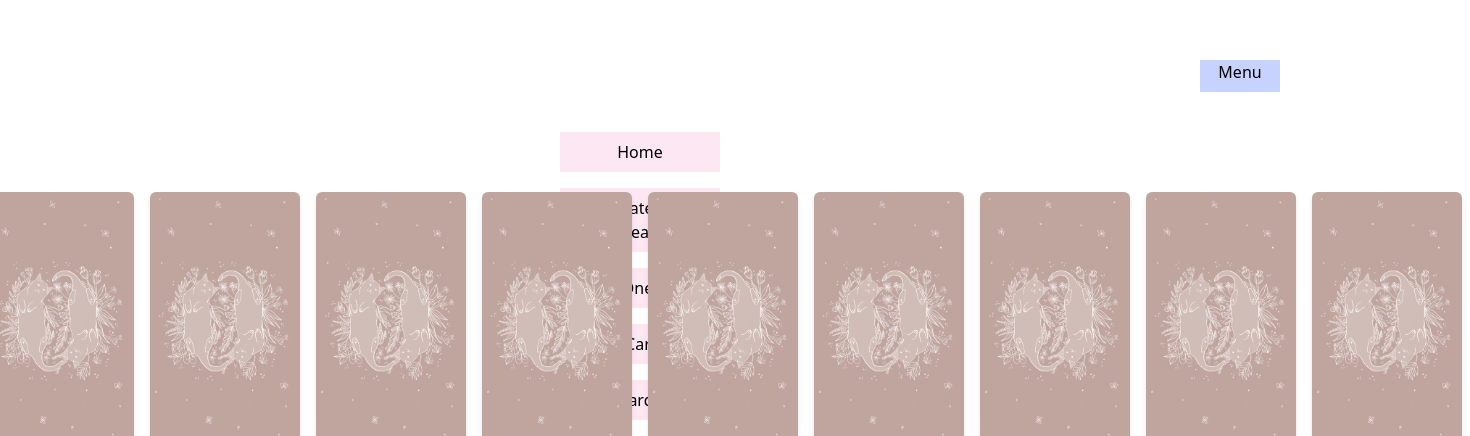
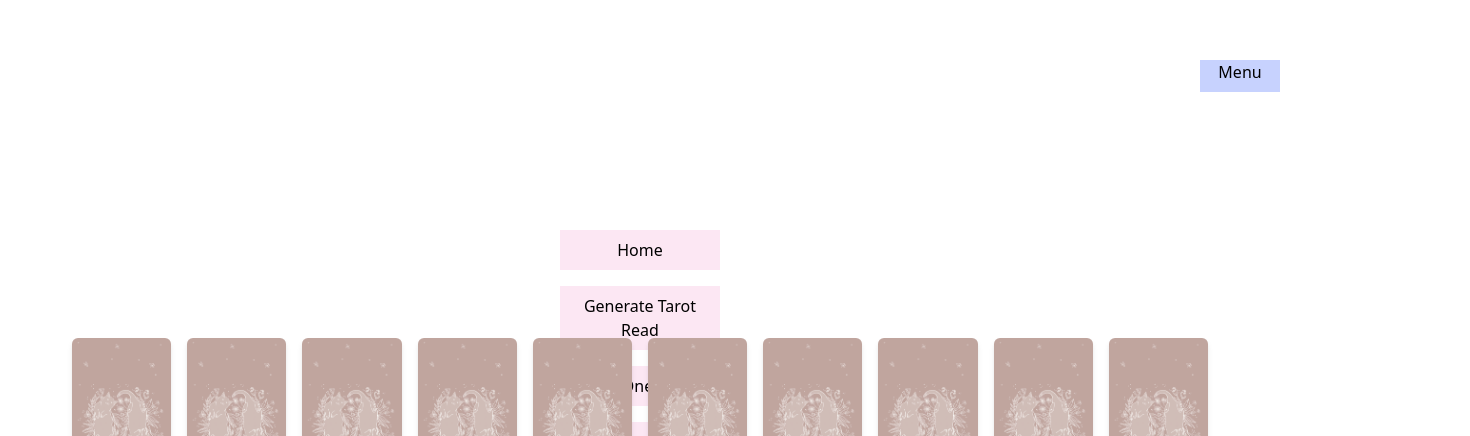
Before and after one commit to madeleine-patience/Considerate-Cat-Tarot-App, a React (Vite) app: page /tarotRead in a window 1280 px wide. Shown: the part 196-632 px from the top of the page, 1470 px wide, since content can reach past the window. Built offline with nearby package versions, Linux system fonts and the light colour scheme.

Commit message:
center the card deck

```diff
--- a/src/pages/TarotRead.tsx
+++ b/src/pages/TarotRead.tsx
@@ -69,6 +69,7 @@ function TarotRead() {
   const tarotReadButtons = buttonInfo.map((cardRead) => {
     return (
       <Button
+      key={cardRead.buttonname}
         buttonName={cardRead.buttonname}
         onClick={() => getOneCard(cardRead.cardreadLength)}
       ></Button>
@@ -78,12 +79,11 @@ function TarotRead() {
   return (
     <div className="h-[1000px] flex flex-col justify-center items-center">
       <Button buttonName="Home" onClick={() => navigate("/")}></Button>
-
       <Button onClick={() => getOneCard} buttonName="Generate Tarot Read" />
       {tarotReadButtons}
-      <div className=" ">
+      <div className="w-9/12 contents">
         <img className=" max-w-6xl mb-[-600px] mr-6" src="/Art/matt.png"></img>
-        <div className=" flex justify-center ">{pullThreeCards}</div>
+        <div className=" flex justify-center  max-w-6xl mt-12 ">{pullThreeCards}</div>
         {showHide && randomTarotNumbers[0] !== 0 && (
           <div>
             <div className="mt-[-450px] flex flex-row mx-auto justify-center  ">
```
